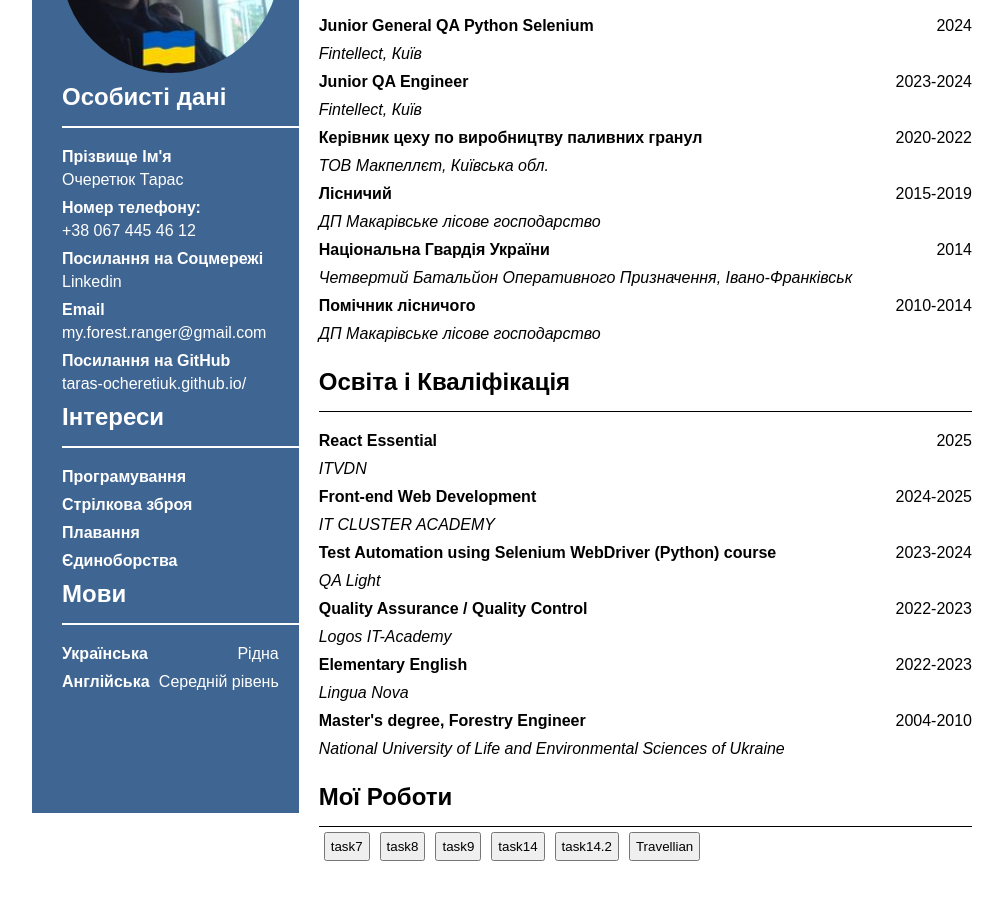
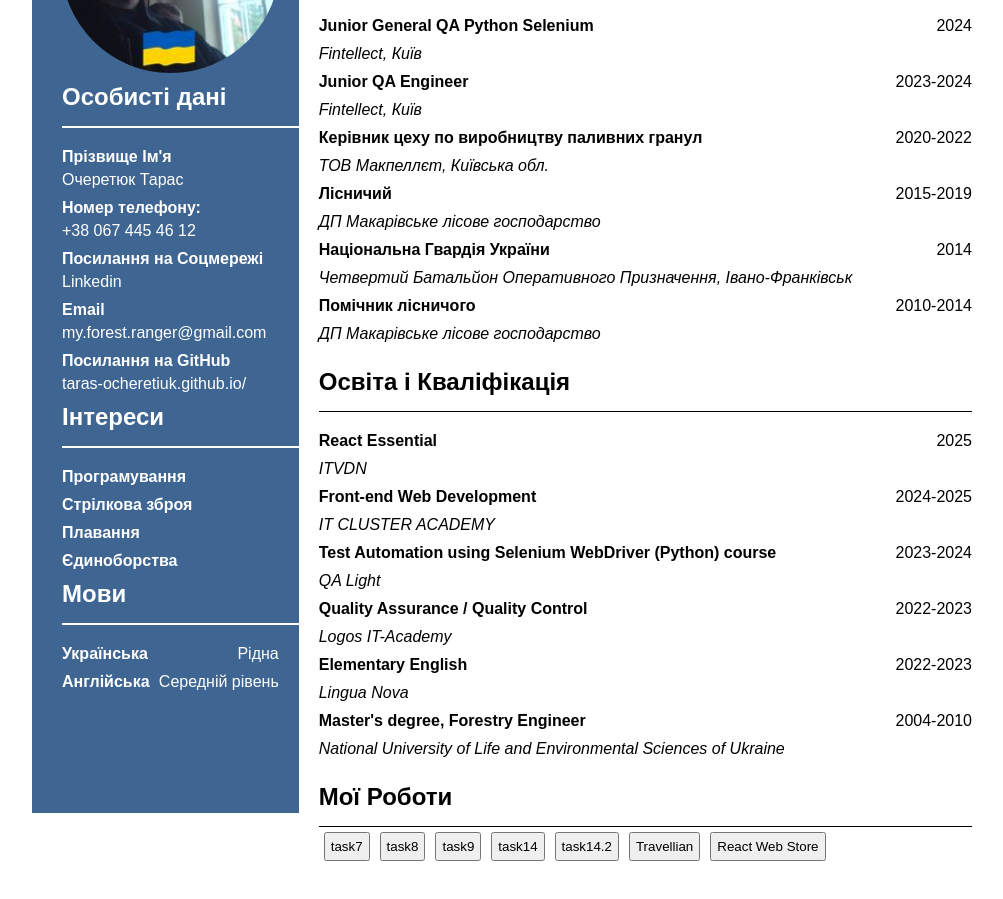
Before and after one commit to Taras-Ocheretiuk/Taras-Ocheretiuk.github.io, a plain HTML site: page index.html in a window 1280 px wide. Shown: the part 167-1066 px from the top of the page, without its empty margins (128-1131 px from the left). Drawn offline with Linux system fonts and the light colour scheme.

Commit message:
Add files via upload

```diff
--- a/index.html
+++ b/index.html
@@ -182,6 +182,9 @@
             <button class="tasks-box">
                 <a href="Travellian/index.html">Travellian</a>
             </button>
+            <button class="tasks-box">
+                <a href="https://taras-ocheretiuk.github.io/Blind_Gunsmith/">React Web Store</a>
+            </button>
         </div>
     </div>
 </div>
```
